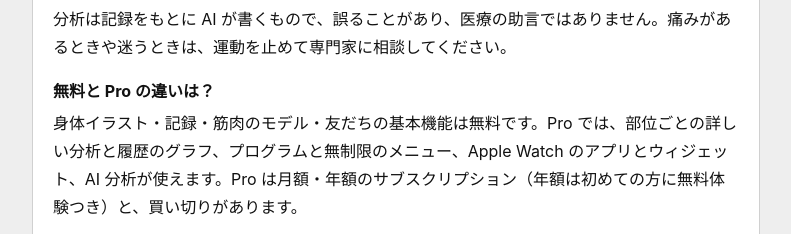
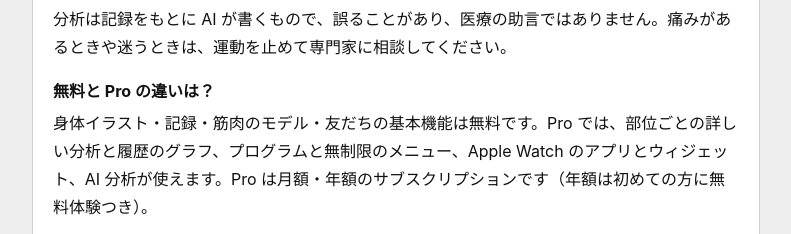
Before and after one commit to Kiyonda69/kiyonda69.github.io, a plain HTML site: page muscleecho/ja/support/index.html in a window 1280 px wide. Shown: the part 1281-1515 px from the top of the page, without its empty margins (244-1035 px from the left). Drawn offline with Linux system fonts and the light colour scheme.

Commit message:
MuscleEcho: サポートのページから買い切りを消す（Pro はサブスクだけ。利用者の指示）
Co-Authored-By: Claude Opus 5.5 <noreply@anthropic.com>

```diff
--- a/muscleecho/ja/support/index.html
+++ b/muscleecho/ja/support/index.html
@@ -40,7 +40,7 @@
 <p>分析は記録をもとに AI が書くもので、誤ることがあり、医療の助言ではありません。痛みがあるときや迷うときは、運動を止めて専門家に相談してください。</p>
 
 <h3>無料と Pro の違いは？</h3>
-<p>身体イラスト・記録・筋肉のモデル・友だちの基本機能は無料です。Pro では、部位ごとの詳しい分析と履歴のグラフ、プログラムと無制限のメニュー、Apple Watch のアプリとウィジェット、AI 分析が使えます。Pro は月額・年額のサブスクリプション（年額は初めての方に無料体験つき）と、買い切りがあります。</p>
+<p>身体イラスト・記録・筋肉のモデル・友だちの基本機能は無料です。Pro では、部位ごとの詳しい分析と履歴のグラフ、プログラムと無制限のメニュー、Apple Watch のアプリとウィジェット、AI 分析が使えます。Pro は月額・年額のサブスクリプションです（年額は初めての方に無料体験つき）。</p>
 
 <h3>サブスクリプションの管理・解約は？</h3>
 <p>サブスクリプションは Apple が扱います。iPhone・iPad の 設定 › [あなたの名前] › サブスクリプション、または App Store › アカウントの写真 › サブスクリプション から管理・解約できます。次の更新を止めるには、期間が終わる 24 時間前までに解約してください。返金は Apple の「問題を報告する」（<a href="https://reportaproblem.apple.com/">reportaproblem.apple.com</a>）から申し込めます。新しい端末で Pro を戻すには、アプリの「購入を復元」を使います。</p>
```
Also changed, not shown: muscleecho/support/index.html (+1 -1 lines).
